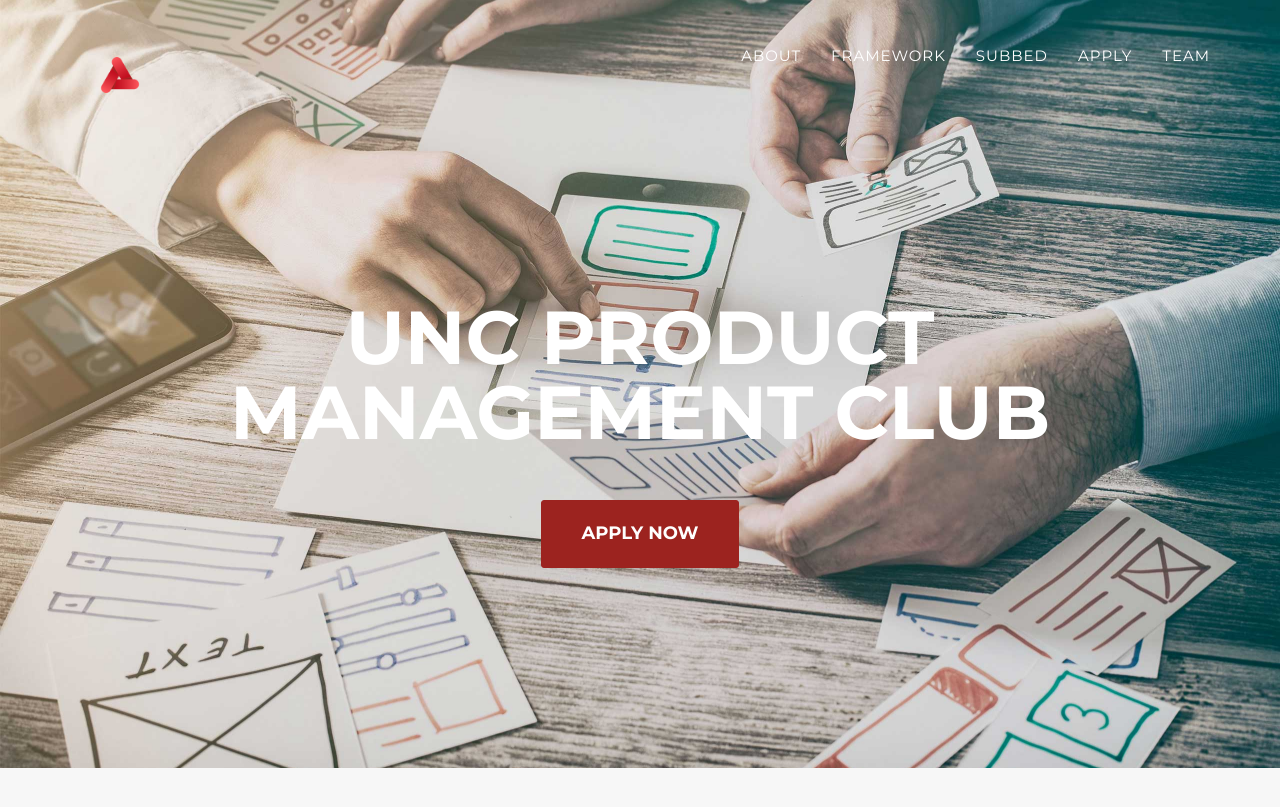
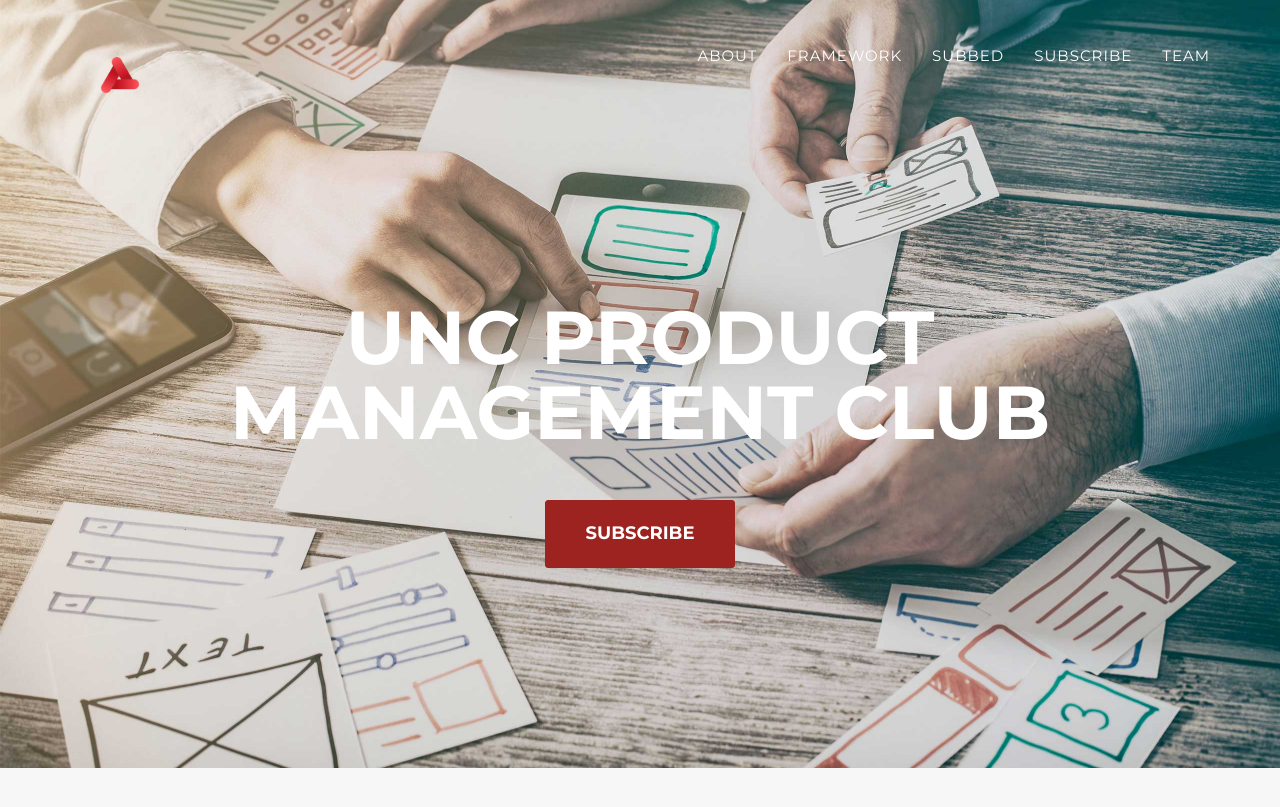
Before and after one commit to unc-pmclub/main-website, a Jekyll site: the page built from index.html, in a window 1280 px wide and 900 px high. Shown: the top 807 px of the window. Built offline with Jekyll 4.4.1, drawn with Linux system fonts in a browser that asks for light colours; some web fonts are replaced; comment, search, counter and statistics services are not loaded.

Commit message:
Update header.html

```diff
--- a/_includes/header.html
+++ b/_includes/header.html
@@ -31,7 +31,7 @@
                         <a class="page-scroll" href="#corperate_partner">Subbed</a>
                     </li>
                     <li>
-                        <a class="page-scroll" href="#join">Apply</a>
+                        <a class="page-scroll" href="#join">Subscribe</a>
                     </li>
                     <li>
                         <a class="page-scroll" href="#team">Team</a>
@@ -49,7 +49,7 @@
             <div class="intro-text">
                 <!-- <div class="intro-lead-in">UNC Product Management Club</div> -->
                 <div class="intro-heading">UNC Product Management Club</div>
-                <a href="https://forms.gle/HyWLVpWNKTe6Jz1z5" target= "blank" class="page-scroll btn btn-xl">Apply Now</a>
+                <a href="#join" target= "blank" class="page-scroll btn btn-xl">Subscribe</a>
             </div>
         </div>
     </header>
```
